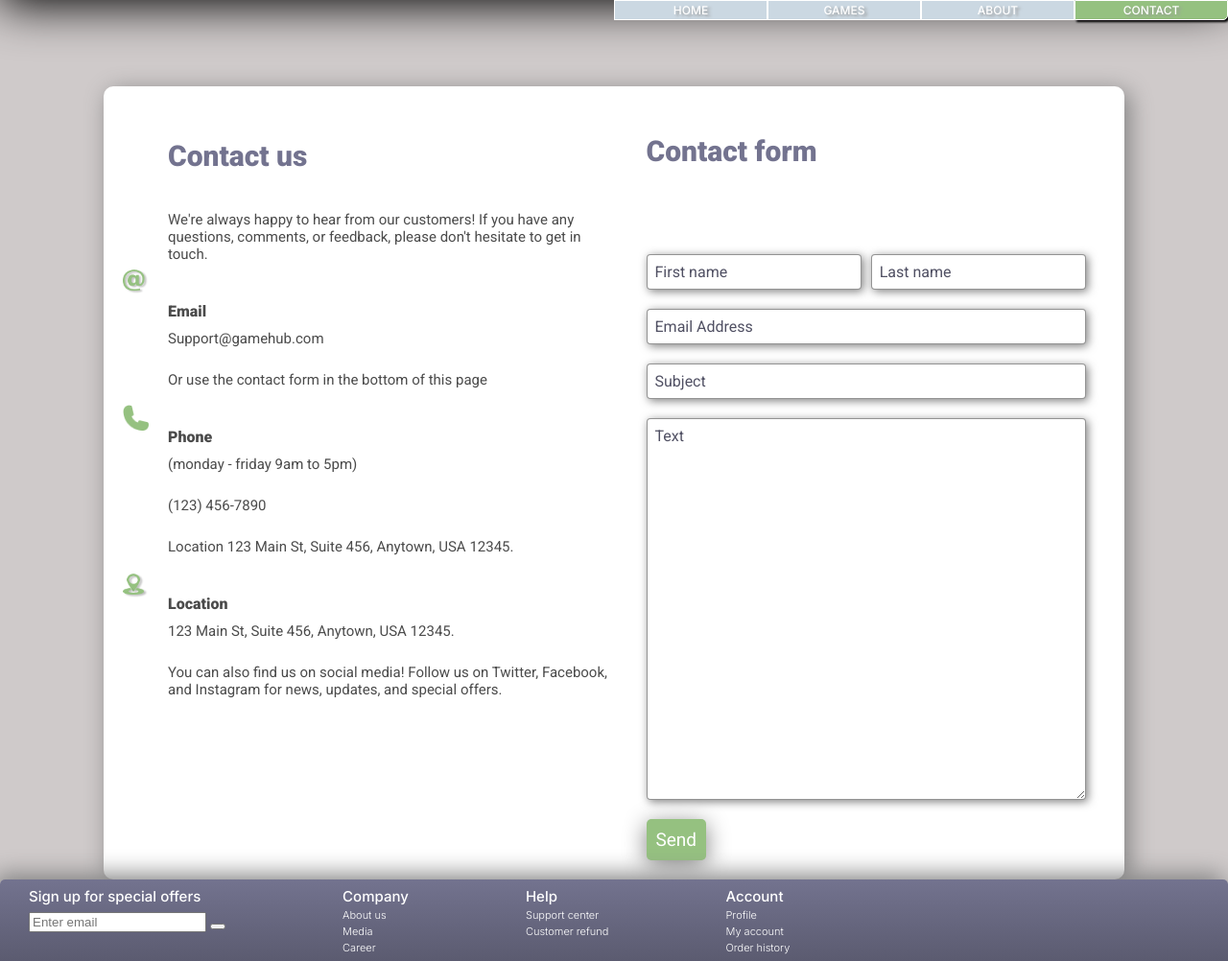
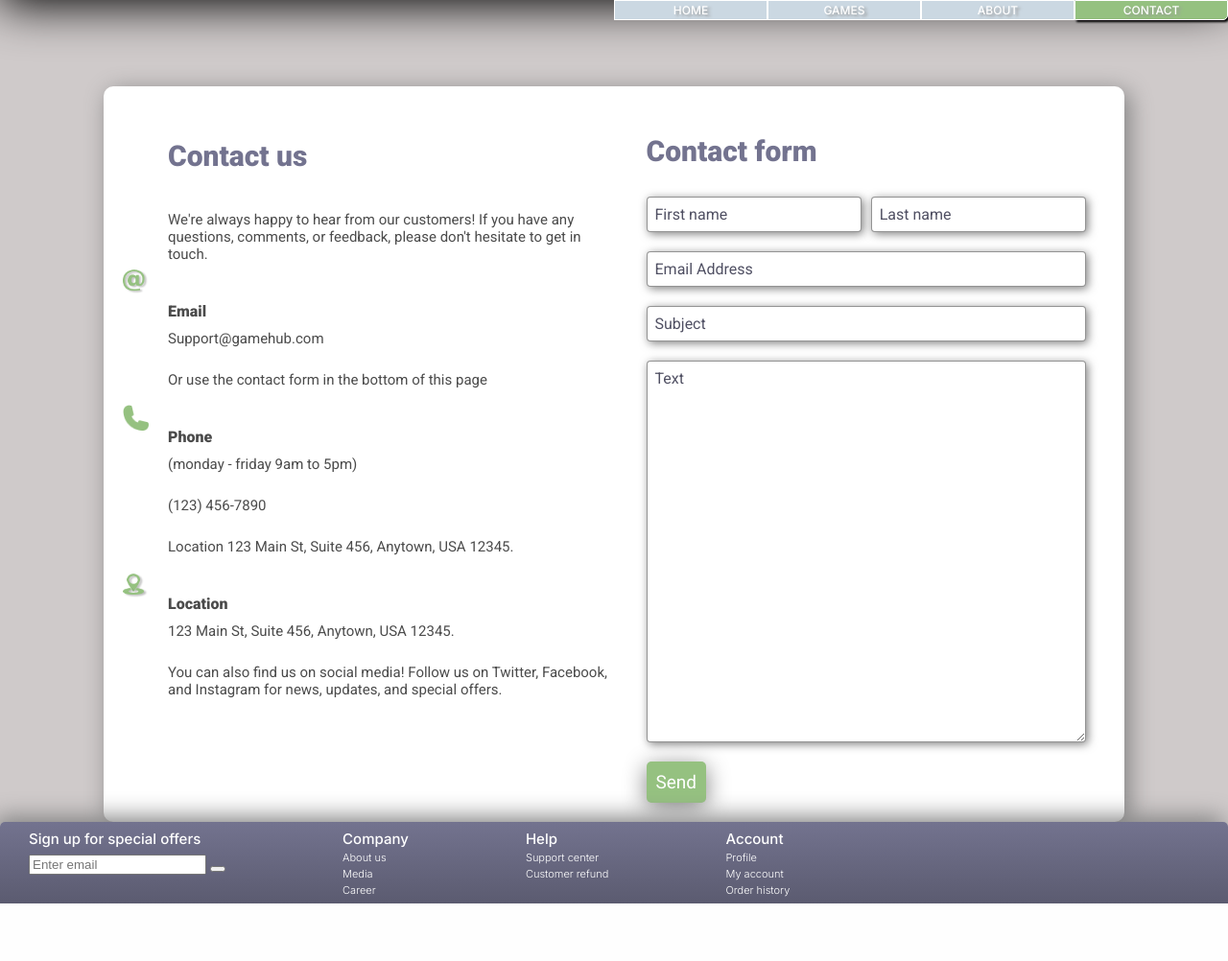
Before and after one commit to Noroff-FEU-Assignments/cross-course-project-evrlong, a PHP site: page /contact.html in a window 1280 px wide. Shown: the part 73-1075 px from the top of the page at 96% size. After the commit the page ends 1015 px from the top, so only its background shows below. Run offline with PHP 8.4, Linux system fonts and the light colour scheme.

Commit message:
Update style.css

```diff
--- a/CSS/style.css
+++ b/CSS/style.css
@@ -793,7 +793,7 @@ p {
 }
 
 .form__section h1 {
-  padding-bottom: 60px;
+  padding-bottom: 0px;
   margin-left: 20px;
 }
 
```
